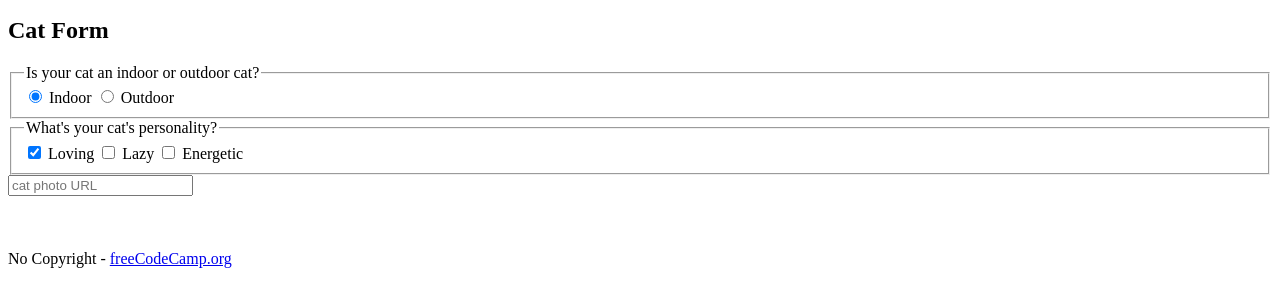
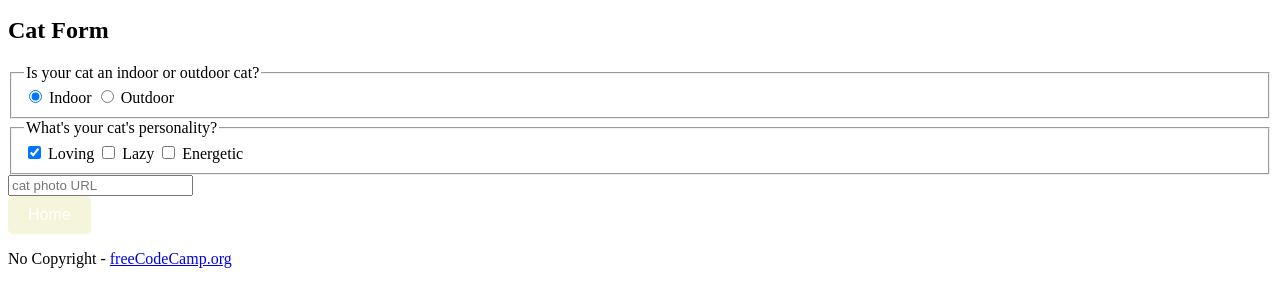
Before and after one commit to Jesuz-001/app-gatos, a plain HTML site: page index.html in a window 1280 px wide. In both pictures the pointer is over the link "Home". Shown: the part 1453-1737 px from the top of the page. Drawn offline with Linux system fonts and the light colour scheme.

Commit message:
Update index.html

```diff
--- a/index.html
+++ b/index.html
@@ -15,7 +15,7 @@
   font-family: sans-serif;
 }
 .boton:hover {
-  background-color: #ffffff;
+  background-color: #F5F5DC;
 }
   </style>
   </head>
@@ -70,7 +70,7 @@
       </section>
     </main>
     <footer>
-   <a href="https://www.ejemplo.com" class="boton">Home</a>
+   <a href="https://portafoliopersona1.netlify.app" class="boton">Home</a>
     <p>
         No Copyright - <a href="https://www.freecodecamp.org">freeCodeCamp.org</a>
       </p>
```
